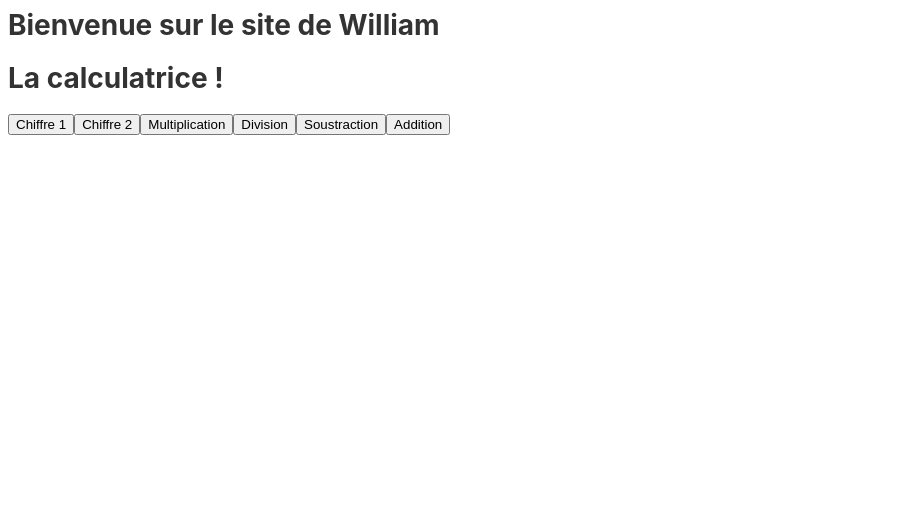
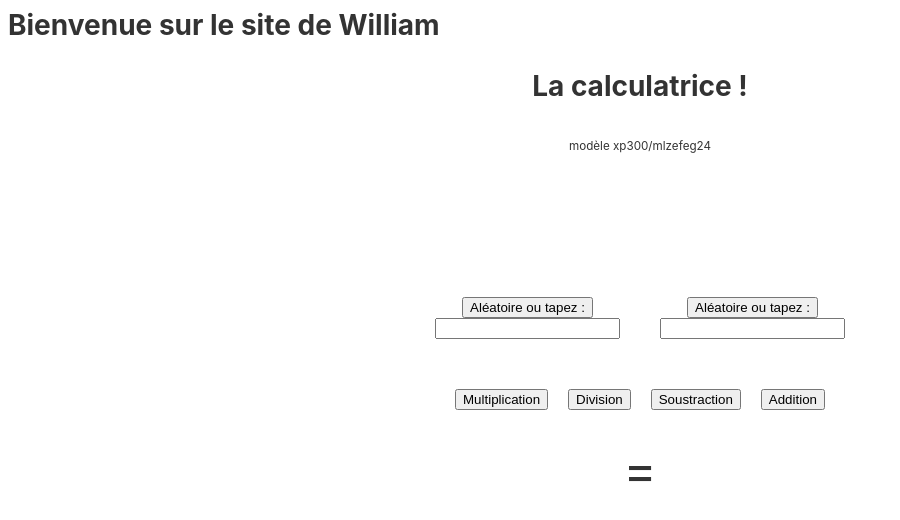
Before and after one commit to williambouet/angular_quest00, an Angular app: page / in a window 1280 px wide. Shown: the top 520 px of the page, without its empty margins (0-900 px from the left). Built offline with nearby package versions, Linux system fonts and the light colour scheme.

Commit message:
atelier calculatrice done

```diff
--- a/src/app/app.component.html
+++ b/src/app/app.component.html
@@ -318,13 +318,10 @@
 </div>
   -->
 
-<h1>{{title}}</h1>
-<div class="calculatrice">
-  <app-calculatrice>
-  <p>{{figure1}}</p>
-  <p>{{figure2}}</p>
-    </app-calculatrice>
 
-</div>
+  <h1>{{title}}</h1>
+  <div class="calculatrice">
+    <app-calculatrice></app-calculatrice>
+  </div>
 
 <router-outlet></router-outlet>
--- a/src/app/app.module.ts
+++ b/src/app/app.module.ts
@@ -1,5 +1,7 @@
 import { NgModule } from '@angular/core';
 import { BrowserModule } from '@angular/platform-browser';
+
+import { FormsModule } from '@angular/forms';
 
 import { AppRoutingModule } from './app-routing.module';
 import { AppComponent } from './app.component';
@@ -14,7 +16,8 @@ import { CalculatriceComponent } from './calculatrice/calculatrice.component';
   ],
   imports: [
     BrowserModule,
-    AppRoutingModule
+    AppRoutingModule,
+    FormsModule
   ],
   providers: [],
   bootstrap: [AppComponent]
--- a/src/app/calculatrice.ts
+++ b/src/app/calculatrice.ts
@@ -1,5 +1,5 @@
 export interface Calculatrice {
-  figure1: number;
-  figure2: number;
-  result: number;
+  figure1: number | undefined;
+  figure2: number | undefined;
+  result: number | undefined;
 }
--- a/src/app/calculatrice/calculatrice.component.css
+++ b/src/app/calculatrice/calculatrice.component.css
@@ -0,0 +1,25 @@
+.figures, .result {
+    display: flex;
+    font-size: 50px;
+    margin:10px;
+}
+
+.figureAndset {
+    display: flex;
+    flex-direction: column;
+    justify-content: center;
+    align-items: center;
+    margin:20px;
+}
+
+.calcul, .calculatrice {
+    display: flex;
+    flex-direction: column;
+    justify-content: center;
+    align-items: center;
+
+}
+
+.operations, .operations>button {
+    margin:10px;
+}
--- a/src/app/calculatrice/calculatrice.component.html
+++ b/src/app/calculatrice/calculatrice.component.html
@@ -1,10 +1,30 @@
-<h1>La calculatrice !</h1>
+
+<div class="calculatrice">
+    <h1>La calculatrice !</h1>
+    <p><small>modèle xp300/mlzefeg24</small></p>
+    <div class="calcul">
+        <div class="figures">
+            <div class="figureAndset">
+                <p class="figure">{{calculatrice.figure1}}</p>
+                <button (click)="setFigure1()">Aléatoire ou tapez :</button>
+                <input type="text" [(ngModel)]="calculatrice.figure1">
+            </div>
+            <div class="figureAndset">
+                <p class="figure">{{calculatrice.figure2}}</p>
+                <button (click)="setFigure2()">Aléatoire ou tapez :</button>
+                <input type="text" [(ngModel)]="calculatrice.figure2">
+            </div>
+        </div>
+        <div class="operations">
+            <button (click)="multiplication()">Multiplication</button>
+            <button (click)="division()">Division</button>
+            <button (click)="soustract()">Soustraction</button>
+            <button (click)="addition()">Addition</button>
+        </div>
+        <p class="result"> = {{calculatrice.result}}</p>
+    </div>
 
 
-<button (click)="setFigure1()">Chiffre 1</button>
-<button (click)="setFigure1()">Chiffre 2</button>
 
-<button (click)="multiplication()">Multiplication</button>
-<button (click)="division()">Division</button>
-<button (click)="soustract()">Soustraction</button>
-<button (click)="addition()">Addition</button>
+
+</div>
--- a/src/app/calculatrice/calculatrice.component.ts
+++ b/src/app/calculatrice/calculatrice.component.ts
@@ -1,41 +1,58 @@
-import { Component } from '@angular/core';
+import { Component, OnInit } from '@angular/core';
 import { Calculatrice } from '../calculatrice';
 @Component({
   selector: 'app-calculatrice',
   templateUrl: './calculatrice.component.html',
   styleUrls: ['./calculatrice.component.css']
 })
-export class CalculatriceComponent {
+export class CalculatriceComponent implements OnInit {
 
   calculatrice: Calculatrice = {
-    figure1: 0,
-    figure2: 0,
-    result: 0,
+    figure1: undefined,
+    figure2: undefined,
+    result: undefined,
   };
 
   constructor() { }
 
+  ngOnInit(): void {
+  }
+
   setFigure1(): void {
-    this.calculatrice.figure1 = Math.floor(Math.random()) ;
+    this.calculatrice.figure1 = this.getRandom();
   }
 
   setFigure2(): void {
-    this.calculatrice.figure2 = Math.floor(Math.random());
+    this.calculatrice.figure2 = this.getRandom();
+  }
+
+  getRandom(): number {
+    return Math.floor(Math.random() * 1000);
   }
 
   multiplication(): void {
-    alert(this.calculatrice.figure2 * this.calculatrice.figure1);
+    if (this.calculatrice.figure1 != undefined && this.calculatrice.figure2 != undefined) {
+      this.calculatrice.result = this.calculatrice.figure1 * this.calculatrice.figure2;
+    }
   }
 
   addition(): void {
-    alert(this.calculatrice.figure2 + this.calculatrice.figure1);
-  }
-  soustract(): void {
-    alert(this.calculatrice.figure2 - this.calculatrice.figure1);
-  }
-  division(): void {
-    alert( this.calculatrice.figure1 === 0 ? "Division par zéro impossible" : this.calculatrice.figure2 / this.calculatrice.figure1);
+    if (this.calculatrice.figure1 != undefined && this.calculatrice.figure2 != undefined) {
+      this.calculatrice.result = this.calculatrice.figure1 + this.calculatrice.figure2;
+    }
   }
 
+  soustract(): void {
+    if (this.calculatrice.figure1 != undefined && this.calculatrice.figure2 != undefined) {
+      this.calculatrice.result = this.calculatrice.figure1 - this.calculatrice.figure2;
+    }
+  }
+
+  division(): void {
+    if (this.calculatrice.figure1 != undefined && this.calculatrice.figure2 != undefined) {
+
+      this.calculatrice.figure2 === 0 ? alert("Division par zéro impossible") : this.calculatrice.result = this.calculatrice.figure1 / this.calculatrice.figure2;
+    }
+  }
 
 }
```
